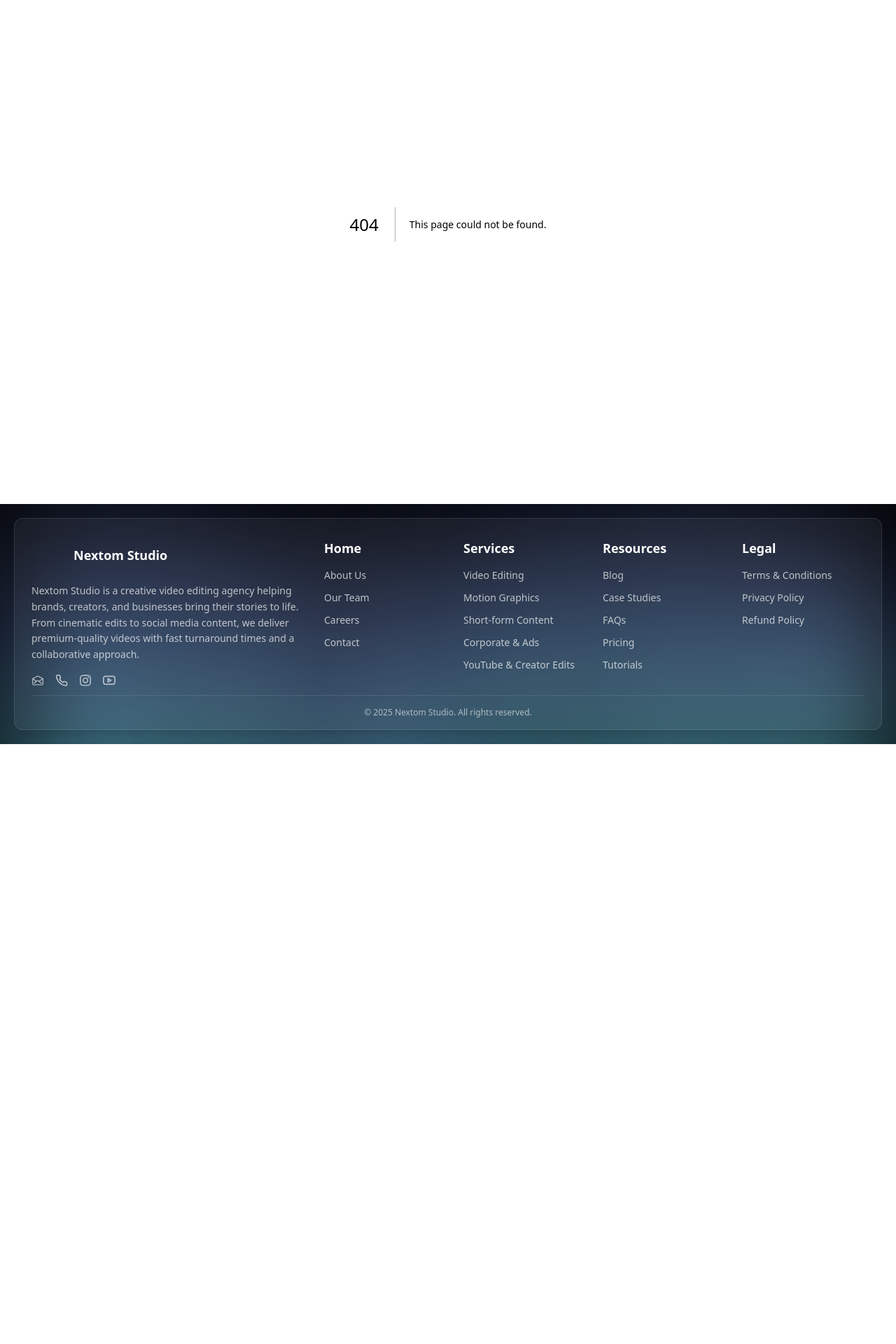
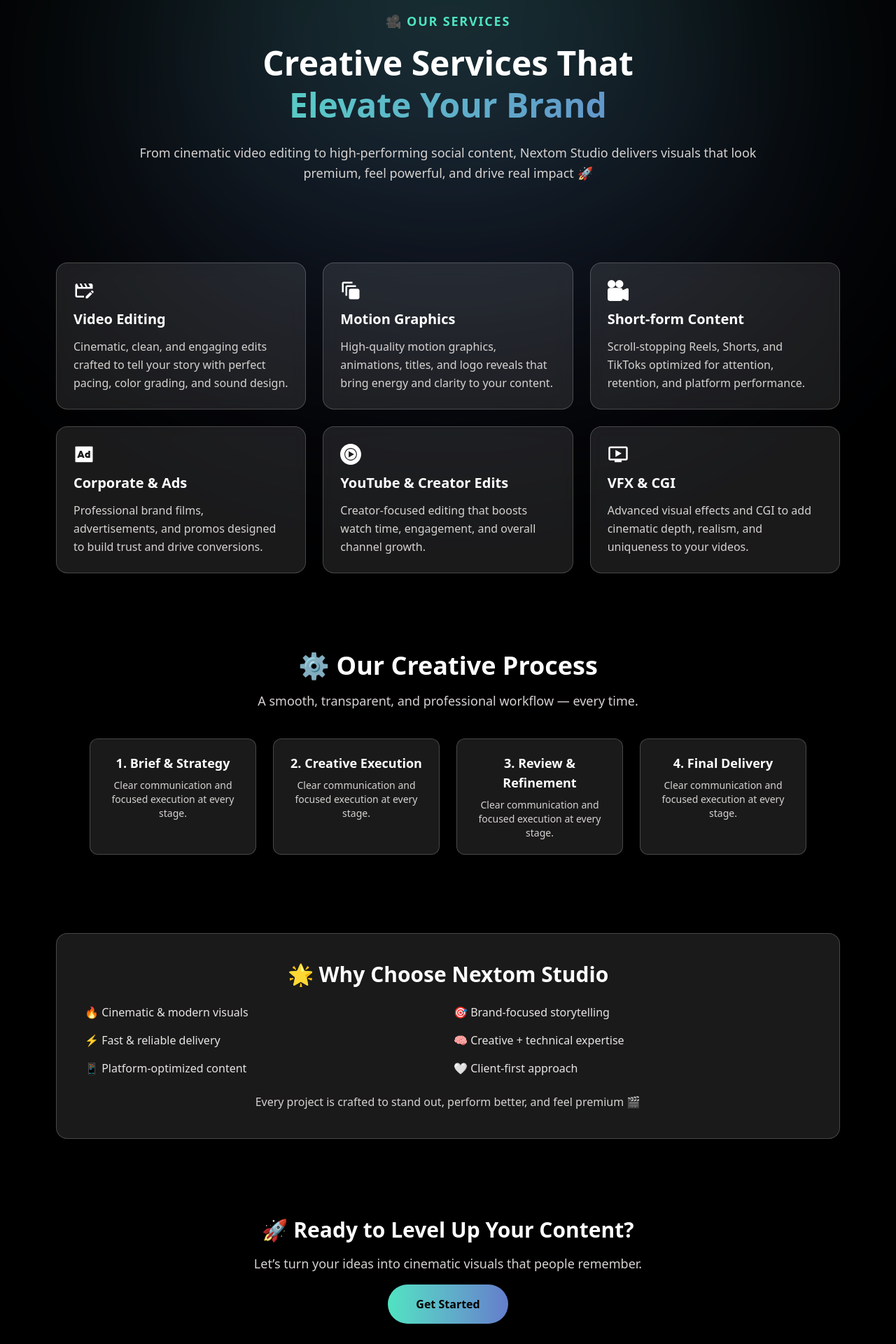
Before and after one commit to Vinayku766/nextom-studio, a Next.js app: page /services in a window 1280 px wide. Before the commit this address had no page. Shown: the part 80-2000 px from the top of the page at 70% size. Before the commit the page ends 1143 px from the top, so only its background shows below. Built offline with nearby package versions, Linux system fonts and the light colour scheme; grey boxes are pictures that could not be loaded.

Commit message:
added services pages

```diff
--- /dev/null
+++ b/src/app/services/page.js
@@ -0,0 +1,222 @@
+'use client';
+import { MdMovieEdit, MdAutoAwesomeMotion, MdOutlineOndemandVideo } from "react-icons/md";
+import { motion } from 'framer-motion';
+import { BsCameraReelsFill } from "react-icons/bs";
+import { RiAdvertisementFill } from "react-icons/ri";
+import { SiYoutubemusic } from "react-icons/si";
+import Link from "next/link";
+
+const page = () => {
+  const staggerContainer = {
+    hidden: {},
+    show: { transition: { staggerChildren: 0.25 } },
+  }
+
+  const fadeUp = {
+    hidden: { opacity: 0, y: 30 },
+    show: { opacity: 1, y: 0, transition: { duration: 0.6, ease: 'easeOut' } },
+  }
+
+  const scaleUp = {
+    hidden: { opacity: 0, scale: 0.95 },
+    show: { opacity: 1, scale: 1, transition: { duration: 0.6 } },
+  }
+
+  return (
+    <section
+      id="services"
+      className="relative bg-black text-white px-6 md:px-20 py-24 overflow-hidden"
+    >
+      <div
+        className="absolute -top-40 left-1/2 -translate-x-1/2 w-225 h-225
+        bg-linear-to-b from-primary-aqua/50 via-secondary-blue/30 to-transparent
+        rounded-full blur-[160px] opacity-80 pointer-events-none"
+      />
+
+      <div className="relative max-w-6xl mx-auto space-y-28">
+        <motion.div
+          className="text-center max-w-4xl mx-auto"
+          initial="hidden"
+          whileInView="show"
+          viewport={{ once: true }}
+          variants={staggerContainer}
+        >
+          <motion.h3
+            className="text-lg uppercase tracking-widest text-primary-aqua font-bold"
+            variants={fadeUp}
+          >
+            🎥 Our Services
+          </motion.h3>
+
+          <motion.h1
+            className="mt-4 text-4xl md:text-5xl font-extrabold leading-tight"
+            variants={fadeUp}
+          >
+            Creative Services That
+            <span className="block bg-linear-to-r from-primary-aqua to-secondary-blue bg-clip-text text-transparent">
+              Elevate Your Brand
+            </span>
+          </motion.h1>
+
+          <motion.p
+            className="mt-6 text-lg text-stone-300 leading-relaxed"
+            variants={fadeUp}
+          >
+            From cinematic video editing to high-performing social content,
+            Nextom Studio delivers visuals that look premium, feel powerful,
+            and drive real impact 🚀
+          </motion.p>
+        </motion.div>
+        <motion.div
+          className="grid grid-cols-1 sm:grid-cols-2 lg:grid-cols-3 gap-6"
+          initial="hidden"
+          whileInView="show"
+          viewport={{ once: true }}
+          variants={staggerContainer}
+        >
+          {[
+            {
+              id:"video-editing",
+              title: 'Video Editing',
+              desc: 'Cinematic, clean, and engaging edits crafted to tell your story with perfect pacing, color grading, and sound design.',
+              icon: <MdMovieEdit />
+            },
+            { id: "motion-graphics",
+              title: 'Motion Graphics',
+              desc: 'High-quality motion graphics, animations, titles, and logo reveals that bring energy and clarity to your content.',
+              icon: <MdAutoAwesomeMotion />,
+            },
+            {
+              id: "short-form",
+              title: 'Short-form Content',
+              desc: 'Scroll-stopping Reels, Shorts, and TikToks optimized for attention, retention, and platform performance.',
+              icon: <BsCameraReelsFill />,
+            },
+            {
+              id: "corporate",
+              title: 'Corporate & Ads',
+              desc: 'Professional brand films, advertisements, and promos designed to build trust and drive conversions.',
+              icon: <RiAdvertisementFill />
+            },
+            {
+              id:"youtube",
+              title: 'YouTube & Creator Edits',
+              desc: 'Creator-focused editing that boosts watch time, engagement, and overall channel growth.',
+              icon: <SiYoutubemusic />,
+            },
+            {
+              id:"youtube",
+              title: 'VFX & CGI',
+              desc: 'Advanced visual effects and CGI to add cinematic depth, realism, and uniqueness to your videos.',
+              icon: <MdOutlineOndemandVideo />
+            },
+          ].map((service, i) => (
+            <motion.div
+              key={i}
+              className="bg-white/10 border border-white/20 backdrop-blur-md rounded-2xl p-6"
+              variants={scaleUp}
+              id={service.id}
+            >
+              <span className="text-3xl">{service.icon}</span>
+              <h4 className="text-xl font-bold my-3">{service.title}</h4>
+              <p className="text-stone-300 leading-relaxed">{service.desc}</p>
+            </motion.div>
+          ))}
+        </motion.div>
+
+        <motion.div
+          className="text-center max-w-5xl mx-auto"
+          initial="hidden"
+          whileInView="show"
+          viewport={{ once: true }}
+          variants={staggerContainer}
+        >
+          <motion.h2
+            className="text-3xl md:text-4xl font-bold"
+            variants={fadeUp}
+          >
+            ⚙️ Our Creative Process
+          </motion.h2>
+
+          <motion.p
+            className="mt-4 text-lg text-stone-300"
+            variants={fadeUp}
+          >
+            A smooth, transparent, and professional workflow — every time.
+          </motion.p>
+
+          <motion.div className="grid grid-cols-1 md:grid-cols-4 gap-6 mt-10">
+            {[
+              'Brief & Strategy',
+              'Creative Execution',
+              'Review & Refinement',
+              'Final Delivery',
+            ].map((step, i) => (
+              <motion.div
+                key={i}
+                className="bg-white/10 border border-white/20 rounded-xl p-5"
+                variants={fadeUp}
+              >
+                <h5 className="font-semibold text-lg mb-2">
+                  {i + 1}. {step}
+                </h5>
+                <p className="text-sm text-stone-300">
+                  Clear communication and focused execution at every stage.
+                </p>
+              </motion.div>
+            ))}
+          </motion.div>
+        </motion.div>
+
+        {/* ================= WHY CHOOSE US ================= */}
+        <motion.div
+          className="bg-white/10 border border-white/20 rounded-2xl p-10 backdrop-blur-md"
+          initial="hidden"
+          whileInView="show"
+          viewport={{ once: true }}
+          variants={scaleUp}
+        >
+          <h3 className="text-3xl font-bold mb-6 text-center">
+            🌟 Why Choose Nextom Studio
+          </h3>
+
+          <ul className="grid grid-cols-1 sm:grid-cols-2 gap-4 text-stone-200">
+            <li>🔥 Cinematic & modern visuals</li>
+            <li>🎯 Brand-focused storytelling</li>
+            <li>⚡ Fast & reliable delivery</li>
+            <li>🧠 Creative + technical expertise</li>
+            <li>📱 Platform-optimized content</li>
+            <li>🤍 Client-first approach</li>
+          </ul>
+
+          <p className="mt-6 text-center text-stone-300">
+            Every project is crafted to stand out, perform better, and feel premium 🎬
+          </p>
+        </motion.div>
+
+        {/* ================= CTA ================= */}
+        <motion.div
+          className="text-center max-w-3xl mx-auto"
+          initial="hidden"
+          whileInView="show"
+          viewport={{ once: true }}
+          variants={fadeUp}
+        >
+          <h3 className="text-3xl font-bold">
+            🚀 Ready to Level Up Your Content?
+          </h3>
+          <p className="mt-4 text-lg text-stone-300">
+            Let’s turn your ideas into cinematic visuals that people remember.
+          </p>
+          <Link href={"/contact"}>
+          <button className="mt-4 py-4 cursor-pointer px-10 rounded-full bg-linear-to-r from-primary-aqua to-secondary-blue text-black font-semibold hover:opacity-90 transition">
+            Get Started
+          </button>
+          </Link>
+        </motion.div>
+      </div>
+    </section>
+  )
+}
+
+export default page
--- a/src/our-components/Footer.jsx
+++ b/src/our-components/Footer.jsx
@@ -20,11 +20,11 @@
   {
     title: "Services",
     links: [
-      { label: "Video Editing", href: "/services/video-editing" },
-      { label: "Motion Graphics", href: "/services/motion-graphics" },
-      { label: "Short-form Content", href: "/services/short-form" },
-      { label: "Corporate & Ads", href: "/services/corporate" },
-      { label: "YouTube & Creator Edits", href: "/services/youtube" },
+      { label: "Video Editing", href: "/services#video-editing" },
+      { label: "Motion Graphics", href: "/services#motion-graphics" },
+      { label: "Short-form Content", href: "/services#short-form" },
+      { label: "Corporate & Ads", href: "/services#corporate" },
+      { label: "YouTube & Creator Edits", href: "/services#youtube" },
     ],
   },
   {
```
